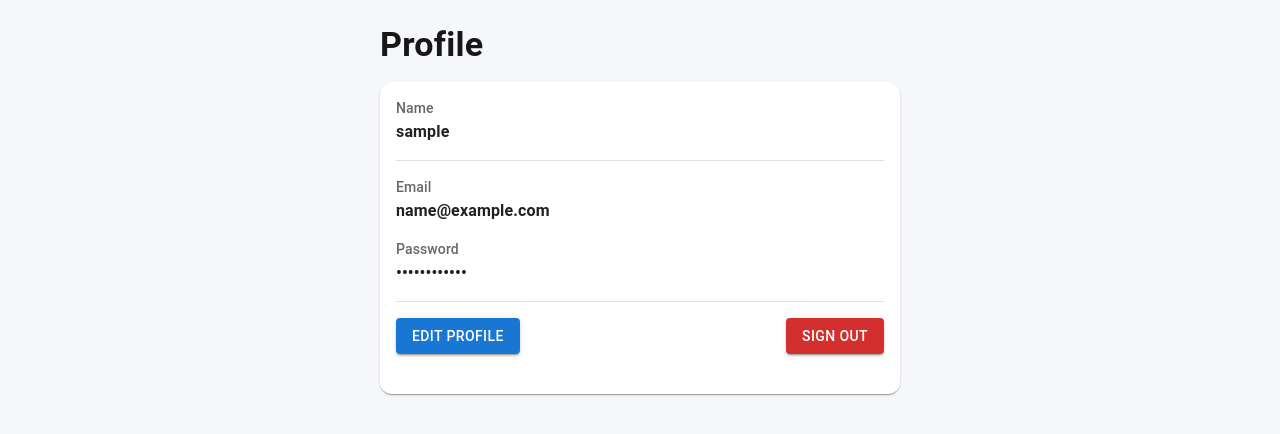
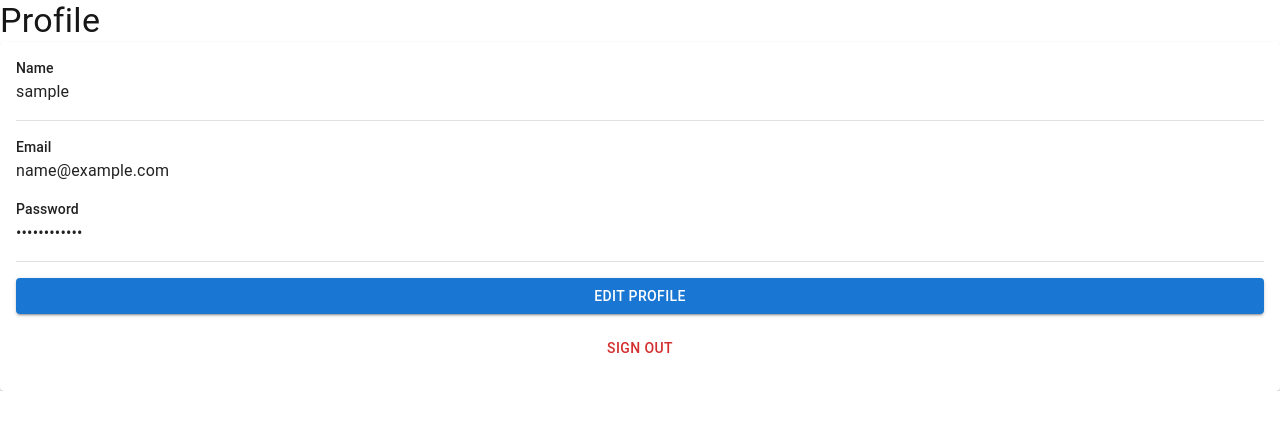
Before and after one commit to MatasZos/RoadGuardianApp, a Next.js app: page /profile in a window 1280 px wide. Shown: the top 434 px of the page. Built offline with nearby package versions, Linux system fonts and the light colour scheme; sample sign-in values are in the browser's storage.

Commit message:
Refactor ProfilePage component for clarity and efficiency

```diff
--- a/src/app/profile/page.js
+++ b/src/app/profile/page.js
@@ -17,18 +17,15 @@ import {
 export default function ProfilePage() {
   const router = useRouter();
 
-  // Display values
   const [fullName, setFullName] = useState("");
   const [email, setEmail] = useState("");
   const [password, setPassword] = useState("");
 
-  // Edit mode + form
   const [isEditing, setIsEditing] = useState(false);
   const [editName, setEditName] = useState("");
   const [editPassword, setEditPassword] = useState("");
   const [confirmPassword, setConfirmPassword] = useState("");
 
-  // Messages
   const [error, setError] = useState("");
   const [success, setSuccess] = useState("");
 
@@ -47,8 +44,6 @@ export default function ProfilePage() {
     setPassword(passLS);
 
     setEditName(nameLS);
-    setEditPassword("");
-    setConfirmPassword("");
   }, [router]);
 
   const handleSignOut = () => {
@@ -71,23 +66,20 @@ export default function ProfilePage() {
     setError("");
     setSuccess("");
     setIsEditing(false);
-    setEditName(fullName);
-    setEditPassword("");
-    setConfirmPassword("");
   };
 
   const handleSave = () => {
     setError("");
     setSuccess("");
 
-    const trimmedName = editName.trim();
-    if (!trimmedName) {
+    if (!editName.trim()) {
       setError("Name cannot be empty.");
       return;
     }
 
-    // If user typed a new password, validate it
-    const wantsPasswordChange = editPassword.length > 0 || confirmPassword.length > 0;
+    const wantsPasswordChange =
+      editPassword.length > 0 || confirmPassword.length > 0;
+
     if (wantsPasswordChange) {
       if (editPassword.length < 6) {
         setError("Password must be at least 6 characters.");
@@ -97,134 +89,100 @@ export default function ProfilePage() {
         setError("Passwords do not match.");
         return;
       }
-    }
-
-    // Save name
-    localStorage.setItem("userFullName", trimmedName);
-    setFullName(trimmedName);
-
-    // Save password only if changed
-    if (wantsPasswordChange) {
       localStorage.setItem("userPassword", editPassword);
       setPassword(editPassword);
     }
 
+    localStorage.setItem("userFullName", editName.trim());
+    setFullName(editName.trim());
+
     setIsEditing(false);
     setEditPassword("");
     setConfirmPassword("");
-    setSuccess("Profile updated successfully.");
+    setSuccess("Profile updated.");
   };
 
-  const maskedPassword = password ? "•".repeat(Math.min(password.length, 12)) : "Not set yet";
-  const shownEmail = email || "Not set yet";
+  const maskedPassword = password
+    ? "•".repeat(Math.min(password.length, 12))
+    : "Not set";
 
   return (
-    <Box sx={{ minHeight: "100vh", p: 3, bgcolor: "#f5f7fb" }}>
-      <Box sx={{ maxWidth: 520, mx: "auto" }}>
-        <Typography variant="h4" sx={{ mb: 2, fontWeight: 700 }}>
-          Profile
-        </Typography>
+    <Box>
+      <Typography variant="h4">Profile</Typography>
 
-        <Card elevation={1} sx={{ borderRadius: 3 }}>
+      <Card>
         <CardContent>
           <Stack spacing={2}>
             {error && <Alert severity="error">{error}</Alert>}
             {success && <Alert severity="success">{success}</Alert>}
 
-              <Box>
-                <Typography variant="subtitle2" sx={{ color: "text.secondary" }}>
-                  Name
-                </Typography>
-
+            <div>
+              <Typography variant="subtitle2">Name</Typography>
               {!isEditing ? (
-                  <Typography variant="body1" sx={{ fontWeight: 600 }}>
-                    {fullName}
-                  </Typography>
+                <Typography>{fullName}</Typography>
               ) : (
                 <TextField
                   fullWidth
-                    size="small"
                   value={editName}
                   onChange={(e) => setEditName(e.target.value)}
-                    placeholder="Your name"
                 />
               )}
-              </Box>
+            </div>
 
             <Divider />
 
-              <Box>
-                <Typography variant="subtitle2" sx={{ color: "text.secondary" }}>
-                  Email
-                </Typography>
-                <Typography variant="body1" sx={{ fontWeight: 600 }}>
-                  {shownEmail}
-                </Typography>
-              </Box>
+            <div>
+              <Typography variant="subtitle2">Email</Typography>
+              <Typography>{email || "Not set"}</Typography>
+            </div>
 
-              <Box>
-                <Typography variant="subtitle2" sx={{ color: "text.secondary" }}>
-                  Password
-                </Typography>
-
+            <div>
+              <Typography variant="subtitle2">Password</Typography>
               {!isEditing ? (
-                  <Typography variant="body1" sx={{ fontWeight: 600 }}>
-                    {maskedPassword}
-                  </Typography>
+                <Typography>{maskedPassword}</Typography>
               ) : (
                 <Stack spacing={1}>
                   <TextField
                     fullWidth
-                      size="small"
                     type="password"
+                    placeholder="New password"
                     value={editPassword}
                     onChange={(e) => setEditPassword(e.target.value)}
-                      placeholder="New password"
-                      helperText="Leave blank to keep your current password"
                   />
                   <TextField
                     fullWidth
-                      size="small"
                     type="password"
+                    placeholder="Confirm password"
                     value={confirmPassword}
                     onChange={(e) => setConfirmPassword(e.target.value)}
-                      placeholder="Confirm new password"
                   />
                 </Stack>
               )}
-              </Box>
+            </div>
 
             <Divider />
 
-              <Stack direction={{ xs: "column", sm: "row" }} spacing={1}>
             {!isEditing ? (
               <Button variant="contained" onClick={startEditing}>
                 Edit Profile
               </Button>
             ) : (
-                  <>
+              <Stack direction="row" spacing={1}>
                 <Button variant="contained" onClick={handleSave}>
-                      Save Changes
+                  Save
                 </Button>
                 <Button variant="outlined" onClick={cancelEditing}>
                   Cancel
                 </Button>
-                  </>
+              </Stack>
             )}
 
-                <Box sx={{ flex: 1 }} />
-
-                <Button color="error" variant="contained" onClick={handleSignOut}>
+            <Button color="error" onClick={handleSignOut}>
               Sign Out
             </Button>
-              </Stack>
-
-              <Typography variant="caption" sx={{ color: "text.secondary" }}>
-              </Typography>
           </Stack>
         </CardContent>
       </Card>
     </Box>
-    </Box>
   );
 }
```
Lines whose indentation alone changed are shown as unchanged.
